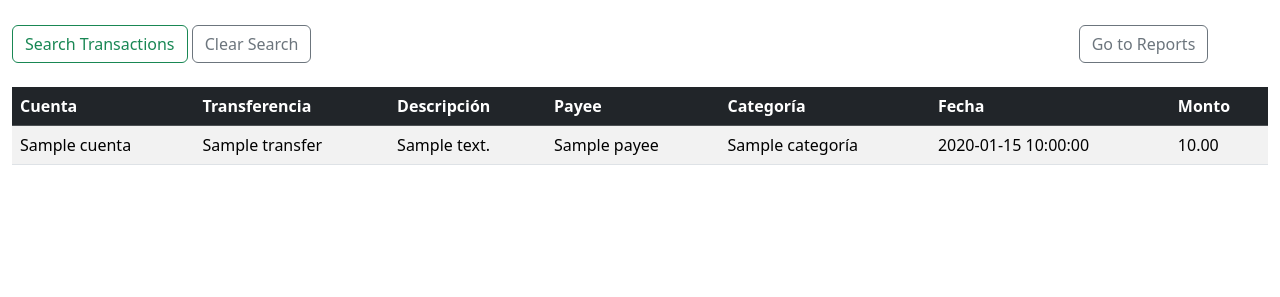
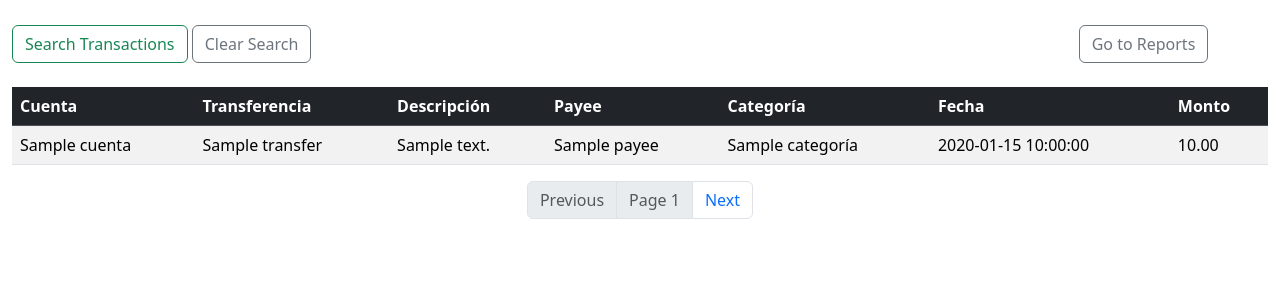
Before and after one commit to franrafa91/Transactions_WebApp, a Flask app: template templates/json.html in a window 1280 px wide. Shown: the part 293-590 px from the top of the page. Run offline with Flask 2, Linux system fonts and the light colour scheme; the template is opened without the code that fills it: most values are stand-ins (such as "Sample title", 1, 10 or a date in 2020); parts of the project's set-up code (start-up, migrations or seed data) failed here and were passed over; some libraries are stand-ins or nearby versions.

Commit message:
Change query and html to allow pagination

```diff
--- a/app.py
+++ b/app.py
@@ -21,7 +21,7 @@ dbname = 'trans_app'
 
 ## Application Parameters
 #os.environ['PGPASSFILE'] = '/'+user+'/.pgpass'
-nb_records = 15
+nb_records = 50
 
 
 ## Create Connection
@@ -32,11 +32,13 @@ engine = create_engine(connection_string)
 conn = engine.connect()
 
 # TRANSACTIONAL PAGE
-def gettop10(pars):
+def gettop10(pars, limit=None, offset=0):
+    if limit is None:
+        limit = nb_records
     cnxn = psycopg2.connect(dbname=dbname, host=host, port=port)
     cursor = cnxn.cursor()
     if pars == None:
-        cursor.execute("SELECT * FROM transacciones Order By Fecha Desc, Input Desc limit {}".format(nb_records))
+        cursor.execute("SELECT * FROM transacciones Order By Fecha Desc, Input Desc limit {} offset {}".format(limit, offset))
     else:
         query = "SELECT * FROM Transacciones WHERE "
         query = query + (("Cuenta = '"+ pars[0] + "' and ") if pars[0] != None else '')
@@ -49,7 +51,7 @@ def gettop10(pars):
         query = query + (("Memo = '"+ pars[7] + "' and ") if pars[7] != None else '')
         query = query + (("Description like '%"+ pars[8] + "%' and ") if pars[8] != None else '')
         query = query[:-4] + ' Order By Fecha Desc, Input Desc '
-        query = query + 'limit {}'.format(nb_records)
+        query = query + 'limit {} offset {}'.format(limit, offset)
         #print(query)
         cursor.execute(query)
     columns = [column[0] for column in cursor.description]
@@ -223,7 +225,18 @@ def index():
             search = None
         #elif request.form['Operación'] == 'Go to Reports':
         #    return redirect(url_for('report'))
-    return render_template('json.html',now=dt.datetime.now().strftime('%Y-%m-%dT%H:%M'),cuentas=getacts(),categs=getcategs(),payees=getpayees(),top=gettop10(search), secret=secret)
+    # Handle pagination parameters
+    try:
+        page = int(request.args.get('page', 1))
+        if page < 1:
+            page = 1
+    except (ValueError, TypeError):
+        page = 1
+
+    limit = nb_records  # 50 records per page
+    offset = (page - 1) * limit
+
+    return render_template('json.html', now=dt.datetime.now().strftime('%Y-%m-%dT%H:%M'), cuentas=getacts(), categs=getcategs(), payees=getpayees(), top=gettop10(search, limit=limit, offset=offset), secret=secret, page=page, limit=limit)
 
 ## REPORTING PAGE
 
--- a/templates/json.html
+++ b/templates/json.html
@@ -224,6 +224,21 @@ function closemodal(){
     </table>
   </div>
 
+  <!-- Pagination Controls -->
+  <nav aria-label="Transaction pagination">
+    <ul class="pagination justify-content-center">
+      <li class="page-item {% if page <= 1 %}disabled{% endif %}">
+        <a class="page-link" href="?secret={{secret}}&page={{page-1}}" tabindex="-1" aria-disabled="true">Previous</a>
+      </li>
+      <li class="page-item disabled">
+        <span class="page-link">Page {{ page }}</span>
+      </li>
+      <li class="page-item">
+        <a class="page-link" href="?secret={{secret}}&page={{page+1}}">Next</a>
+      </li>
+    </ul>
+  </nav>
+
 </div>
 
 <!-- OFFCANVAS WITH SEARCH FUNCTIONALITY -->
```
